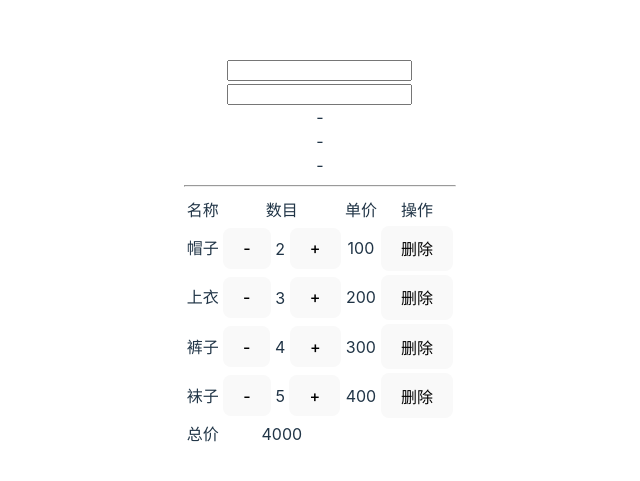
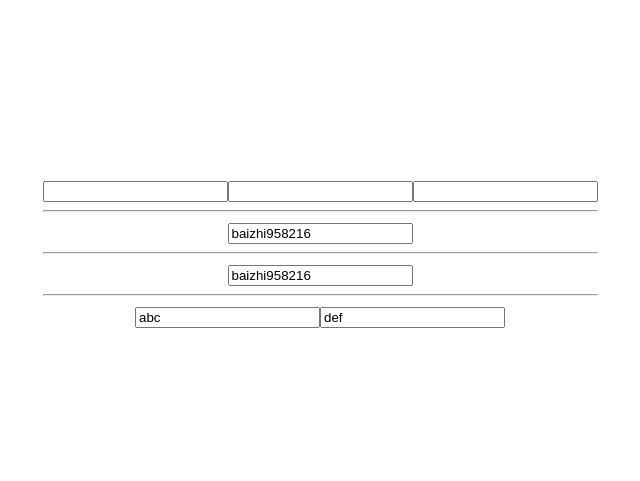
Before and after one commit to baizhi958216/xiaomanzs_FullStackStudy, a Vue app in the folder vite-app/: page / in a window 1280 px wide. Shown: the part 147-628 px from the top of the page, without its empty margins (320-960 px from the left). Built offline with nearby package versions, Linux system fonts and the light colour scheme.

Commit message:
vue: add vue-watch
Signed-off-by: baizhi958216 <1475289190@qq.com>

```diff
--- a/vite-app/src/App.vue
+++ b/vite-app/src/App.vue
@@ -4,7 +4,8 @@
   <!-- <vRef></vRef> -->
   <!-- <vReactive></vReactive> -->
   <!-- <vtoRefs></vtoRefs> -->
-  <vComputed></vComputed>
+  <!-- <vComputed></vComputed> -->
+  <vWatch></vWatch>
 </template>
 
 <script setup lang="ts">
@@ -13,8 +14,8 @@
 // import vRef from './components/Ref全家桶.vue'
 // import vReactive from './components/Reactive全家桶.vue'
 // import vtoRefs from './components/toRef_toRefs_toRaw.vue'
-import vComputed from './components/Vue计算属性.vue'
-
+// import vComputed from './components/Vue计算属性.vue'
+import vWatch from './components/VueWatch.vue'
 </script>
 
 <style scoped>
--- /dev/null
+++ b/vite-app/src/components/VueWatch.vue
@@ -0,0 +1,84 @@
+<template>
+  <!-- 监听多个值 -->
+  <input type="text" v-model="message1">
+  <input type="text" v-model="message2">
+  <input type="text" v-model="message3">
+  <hr>
+  <!-- 深度监听 -->
+  <input type="text" v-model="message4.first.second.third.forth.name">
+  <hr>
+  <!-- reactive实现深度监听 -->
+  <input type="text" v-model="message5.first.second.third.forth.name">
+  <hr>
+  <!-- 监听指定值 -->
+  <input type="text" v-model="message6.name1">
+  <input type="text" v-model="message6.name2">
+</template>
+
+<script setup lang="ts">
+import { watch, ref, reactive } from 'vue'
+
+// 监听多个值
+let message1 = ref<string>('')
+let message2 = ref<string>('')
+let message3 = ref<string>('')
+
+watch([message1, message2, message3], (newVal, oldVal) => {
+  console.log('新值' + newVal);
+  console.log('旧值' + oldVal);
+})
+
+// 深度监听
+let message4 = ref({
+  first: {
+    second: {
+      third: {
+        forth: {
+          name: 'baizhi958216'
+        }
+      }
+    }
+  }
+})
+watch(message4, (newVal, oldVal) => {
+  console.log('新值:', newVal)
+  console.log('旧值:', oldVal)
+}, {
+  // 开启深度监听
+  // 新值与旧值相同(bug)
+  deep: true,
+  // 视图加载就启动监听
+  immediate: true
+})
+
+// reactive可以进行深度监听
+let message5 = reactive({
+  first: {
+    second: {
+      third: {
+        forth: {
+          name: 'baizhi958216'
+        }
+      }
+    }
+  }
+})
+watch(message5, (newVal, oldVal) => {
+  console.log('新值:', newVal)
+  console.log('旧值:', oldVal)
+})
+
+// 监听指定值
+let message6 = reactive({
+  name1: "abc",
+  name2: "def"
+})
+// 监听message6.name1, 不对message.name2更新进行监听
+watch(() => message6.name1, (newVal, oldVal) => {
+  console.log('新值:', newVal)
+  console.log('旧值:', oldVal)
+})
+</script>
+
+<style scoped>
+</style>
```
